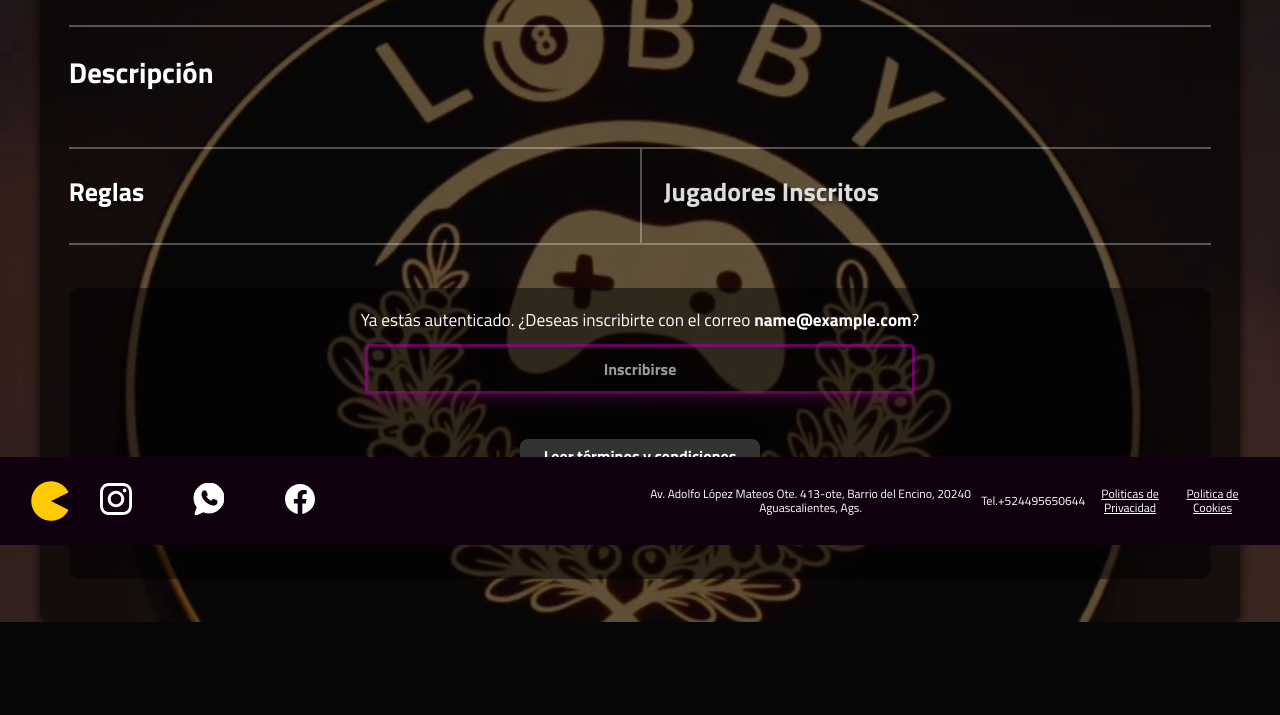
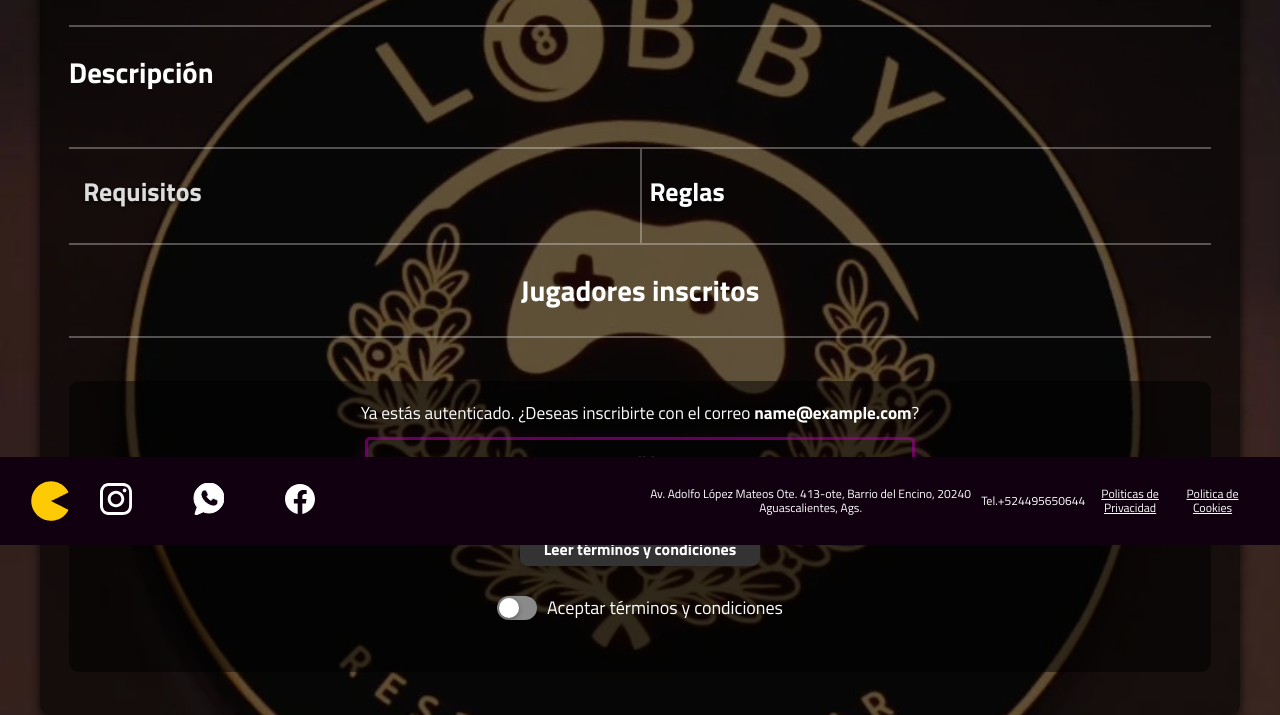
Before and after one commit to SergioEderCervantes/Lobby, a Django app: template tournaments/templates/tournament_detail.html in a window 1280 px wide. Shown: the part 255-970 px from the top of the page. Before the commit the page ends 877 px from the top, so only its background shows below. Run offline with Django 5.2, Linux system fonts and the light colour scheme; the template is opened without the code that fills it, so the values that code supplies are empty; the visitor is signed in with stand-in values (Sample User, id 1); some web fonts are replaced.

Commit message:
Agregado requisitos del torneo, tanto front como back

```diff
--- a/static/css/tournament.css
+++ b/static/css/tournament.css
@@ -230,7 +230,7 @@ h2 {
 .tournaments_container {
     position: relative;
     z-index: 1;
-    background-color: #02071df0;
+    background-color: #11162adb;
     width: 100%;
     margin: -300px auto 0 auto;
     border-radius: 10px;
--- a/static/css/tournament_detail.css
+++ b/static/css/tournament_detail.css
@@ -109,15 +109,9 @@
     margin-bottom: 2rem;
 }
 
-/* Línea de separación */
-.separator {
-    height: 2px;
-    background-color: rgba(255, 255, 255, 0.3);
-    margin-bottom: 2rem;
-}
 
 /* Contenedor de reglas y jugadores */
-.rules_and_players_container {
+.rules_and_req_container {
     display: flex;
     justify-content: space-between;
     gap: 2rem;
@@ -164,8 +158,8 @@
     /* Padding adicional */
 }
 
-/* Lista de jugadores */
-.players_section {
+/* Lista de requisitos */
+.req_section {
     flex: 1;
     overflow-y: auto;
     padding-left: 1rem;
@@ -174,12 +168,12 @@
 }
 
 @media (min-width: 768px) {
-    .players_section {
+    .req_section {
         display: block;
     }
 
     /* Línea vertical entre reglas y jugadores */
-    .rules_and_players_container::before {
+    .rules_and_req_container::before {
         content: '';
         position: absolute;
         top: 0;
@@ -190,27 +184,60 @@
     }
 }
 
-.players_section h3 {
+.req_section h3 {
     font-size: 1.8rem;
     /* Letra más grande */
     margin-bottom: 0.5rem;
     text-shadow: 0px 2px 4px rgba(0, 0, 0, 0.7);
 }
 
-.players_section ul {
+.req_section ul {
     list-style: none;
     /* Sin decoración */
     padding: 0;
     margin: 0;
 }
 
-.players_section li {
+.req_section li {
     font-size: 1.2rem;
     /* Letra más grande */
     line-height: 1.8;
     padding: 0.5rem 0;
     /* Padding adicional */
     border-bottom: 1px solid rgba(255, 255, 255, 0.2);
+}
+
+/* Lista de jugadores inscritos */
+.players_container{
+  border-bottom: 2px solid rgba(255, 255, 255, 0.3);
+}
+
+.players_section {
+  text-align: center;
+  width: 25%;
+  margin: 2rem auto;
+}
+
+.players_section h3 {
+  font-size: 2rem;
+  /* Letra más grande */
+  margin-bottom: 0.5rem;
+  color: #fff;
+}
+
+.players_section ul{
+  list-style: circle;
+  /* Decoración en forma de círculo */
+  padding-left: 1.5rem;
+  /* Espaciado para los círculos */
+}
+
+.players_section li{
+  font-size: 1.2rem;
+  /* Letra más grande */
+  line-height: 1.8;
+  padding: 0.5rem 0;
+  /* Padding adicional */
 }
 
 /* Mostrar el SVG */
--- a/tournaments/templates/tournament_detail.html
+++ b/tournaments/templates/tournament_detail.html
@@ -69,8 +69,17 @@
             <p>{{ torneo.descripcion }}</p>
         </div>
 
-        <!-- Contenedor de reglas y jugadores -->
-        <div class="rules_and_players_container">
+        <!-- Contenedor de reglas y requisitos -->
+        <div class="rules_and_req_container">
+            <!-- Lista de requisitos -->
+            <div class="req_section">
+                <h3>Requisitos</h3>
+                <ul>
+                    {% for requisito in requisitos %}
+                    <li>{{ requisito }}</li>
+                    {% endfor %}
+                </ul>
+            </div>
             <!-- Lista de reglas -->
             <div class="rules_section">
                 <h3>Reglas</h3>
@@ -81,16 +90,22 @@
                 </ul>
             </div>
 
-            <!-- Lista de jugadores -->
+        </div>
+        {% if not svg_data %}
+        <!-- Lista de jugadores inscritos -->
+        <div class="players_container">
+
             <div class="players_section">
-                <h3>Jugadores Inscritos</h3>
+                <h3>Jugadores inscritos</h3>
                 <ul>
-                    {% for jugador in players %}
-                    <li>{{ jugador }}</li>
+                    {% for player in players %}
+                    <li> {{player}} </li>
                     {% endfor %}
                 </ul>
             </div>
         </div>
+
+        {% endif %}
 
         {% if svg_data %}
         <div class="svg_title">
@@ -146,7 +161,8 @@
             <div class="termsModal-content">
                 <h2>Términos y Condiciones</h2>
                 <ul>
-                <li>La cuota de inscripción es de $50.00, la cual se puede pagar directamente en la sucursal o por transferencia (mandar recibo por WhatsApp).</li>
+                    <li>La cuota de inscripción es de $50.00, la cual se puede pagar directamente en la sucursal o por
+                        transferencia (mandar recibo por WhatsApp).</li>
                     <li>Participantes menores de edad deberán ir con la compañía de un adulto.</li>
                     <button type="button" id="closeModal">Cerrar</button>
             </div>
@@ -154,7 +170,7 @@
         {% if user.is_authenticated %}
         <div class="authenticated_message">
             <p>Ya estás autenticado. ¿Deseas inscribirte con el correo <strong>{{ user.email }}</strong>?</p>
-            <button id="tournament_register_btn" class="btn disabled" disabled >Inscribirse</button>
+            <button id="tournament_register_btn" class="btn disabled" disabled>Inscribirse</button>
             <div class="terms-container">
 
                 <button type="button" id="termsButton" class="terms-button">Leer términos y condiciones</button>
@@ -170,7 +186,8 @@
         </div>
         {% else %}
         <!-- Mostrar el formulario de inscripción para invitados -->
-        <form method="post" id="guest_register_form" action="{% url 'register_guest_player' torneo.id %}" class="guest_registration_form">
+        <form method="post" id="guest_register_form" action="{% url 'register_guest_player' torneo.id %}"
+            class="guest_registration_form">
             {% csrf_token %}
             <h3>Registrarse a {{ torneo.nombre_torneo }} como invitado</h3>
             <div class="form_group">
@@ -182,7 +199,7 @@
                 <input type="tel" name="tel" id="tel" required>
             </div>
             <div class="form_actions">
-                <button type="submit" id="tournament_register_btn" class="disabled" disabled >Inscribirse</button>
+                <button type="submit" id="tournament_register_btn" class="disabled" disabled>Inscribirse</button>
                 <a class="signup" href="{% url 'account_login' %}">Ya tienes cuenta?</a>
             </div>
             <div class="terms-container">
--- a/tournaments/views.py
+++ b/tournaments/views.py
@@ -58,6 +58,7 @@ def tournament_detail(request, name):
     context = {
         'torneo': torneo,
         'svg_data': svg_data,
+        'requisitos': torneo.requisitos_como_lista(),
         'reglas': torneo.reglas_como_lista(),
         'num_players': num_players,
         'players': players,
--- a/users/models.py
+++ b/users/models.py
@@ -1,9 +1,11 @@
+import random
+import string
 import random
 import string
 from django.db import models
 from django.contrib.auth.models import AbstractUser, Permission
 from django.utils.translation import gettext_lazy as _
-
+from django.db import IntegrityError
 class User(AbstractUser):
     USER_TYPE_CHOICES = [
         ('AD', 'Admin'),
```
Also changed, not shown: tournaments/models.py (+8 -2 lines), tournaments/migrations/0006_torneo_requisitos_alter_torneo_descripcion_and_more.py (added). Lines whose indentation alone changed are shown as unchanged.
